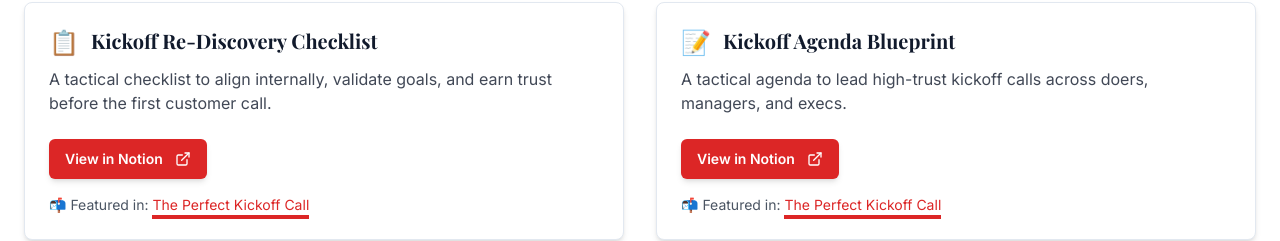
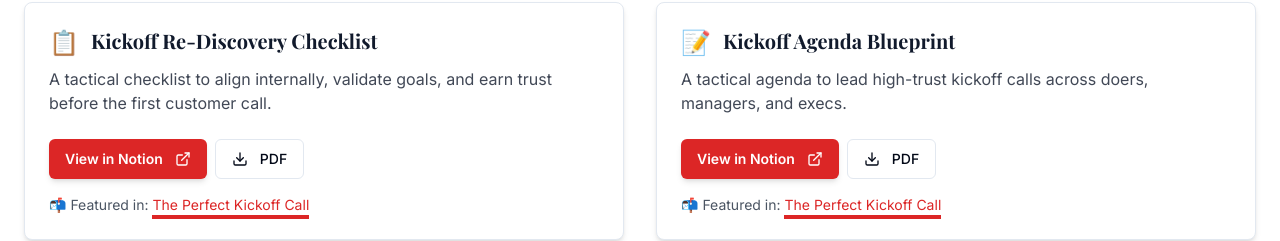
Before and after one commit to kubersethi15/churn-killers-clubhouse, a React (Vite) app: page /playbook in a window 1280 px wide. Shown: the part 527-768 px from the top of the page. Built offline with nearby package versions, Linux system fonts and the light colour scheme.

Commit message:
Add download PDF option to playbook
Implement the hybrid approach (Option 4) to allow users to download PDFs from the Playbook page.

```diff
--- a/src/pages/Playbook.tsx
+++ b/src/pages/Playbook.tsx
@@ -1,4 +1,5 @@
-import { ExternalLink } from "lucide-react";
+
+import { ExternalLink, Download } from "lucide-react";
 import Header from "@/components/Header";
 import { Card, CardContent, CardFooter, CardHeader } from "@/components/ui/card";
 import { Button } from "@/components/ui/button";
@@ -13,6 +14,7 @@ interface PlaybookResource {
   description: string;
   ctaText: string;
   ctaLink?: string;
+  pdfLink?: string;
   disabled?: boolean;
   icon?: string;
   featuredIn?: {
@@ -29,6 +31,7 @@ const resources: PlaybookResource[] = [
     description: "A tactical checklist to align internally, validate goals, and earn trust before the first customer call.",
     ctaText: "View in Notion",
     ctaLink: "https://www.notion.so/Kickoff-Re-Discovery-Checklist-1f95d0709c9980cfb35ae653901a6661?pvs=4",
+    pdfLink: "/pdfs/kickoff-checklist.pdf",
     icon: "📋",
     featuredIn: {
       title: "The Perfect Kickoff Call",
@@ -42,6 +45,7 @@ const resources: PlaybookResource[] = [
     description: "A tactical agenda to lead high-trust kickoff calls across doers, managers, and execs.",
     ctaText: "View in Notion",
     ctaLink: "https://www.notion.so/Kickoff-Agenda-Blueprint-1f95d0709c9980e1a233cdd529187a6e?pvs=4",
+    pdfLink: "/pdfs/kickoff-agenda-blueprint.pdf",
     icon: "📝",
     featuredIn: {
       title: "The Perfect Kickoff Call",
@@ -55,6 +59,7 @@ const resources: PlaybookResource[] = [
     description: "A framework for negotiating realistic timelines that build trust with customers and internal stakeholders.",
     ctaText: "View in Notion",
     ctaLink: "https://www.notion.so/Timeline-Negotiator-1f95d0709c99808e8926eaeff56ef138?pvs=4",
+    pdfLink: "/pdfs/timeline-negotiator.pdf",
     icon: "🗓️",
     featuredIn: {
       title: "Their Timeline, Not Yours",
@@ -68,6 +73,7 @@ const resources: PlaybookResource[] = [
     description: "A 1-slide QBR format that ties usage → outcomes → business value, with example metrics by persona and how to quantify impact even without hard ROI numbers.",
     ctaText: "View in Notion",
     ctaLink: "https://www.notion.so/The-Value-Story-Slide-2005d0709c99805f8f77c22747e82315?pvs=4",
+    pdfLink: "/pdfs/value-story-slide.pdf",
     icon: "📊",
     featuredIn: {
       title: "Usage Is Not Success",
@@ -133,10 +139,10 @@ const PlaybookVault = () => {
                     <p className="text-navy-dark/80">{resource.description}</p>
                   </CardContent>
                   <CardFooter className="flex flex-col items-start">
+                    <div className="flex gap-2 mb-2">
                       {resource.ctaLink ? (
                         <Button
                           variant="vibrant-red"
-                        className="mb-2"
                           asChild
                           disabled={resource.disabled}
                         >
@@ -147,12 +153,25 @@ const PlaybookVault = () => {
                       ) : (
                         <Button
                           variant="vibrant-red"
-                        className="mb-2 opacity-60 cursor-not-allowed"
+                          className="opacity-60 cursor-not-allowed"
                           disabled
                         >
                           {resource.ctaText}
                         </Button>
                       )}
+
+                      {resource.pdfLink && !resource.disabled && (
+                        <Button
+                          variant="outline"
+                          asChild
+                        >
+                          <a href={resource.pdfLink} download>
+                            <Download className="mr-1 h-4 w-4" />
+                            PDF
+                          </a>
+                        </Button>
+                      )}
+                    </div>
 
                     {resource.featuredIn && (
                       <div className="text-sm text-gray-600 pt-2">
```
Lines whose indentation alone changed are shown as unchanged.
